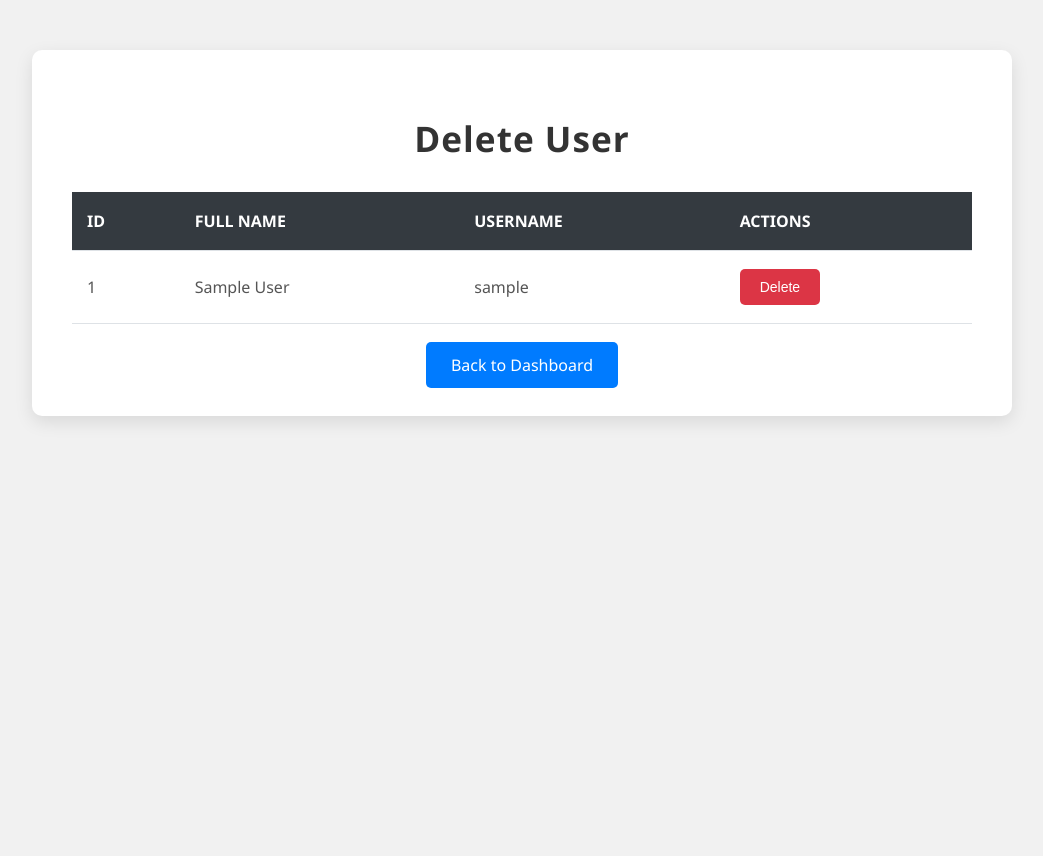
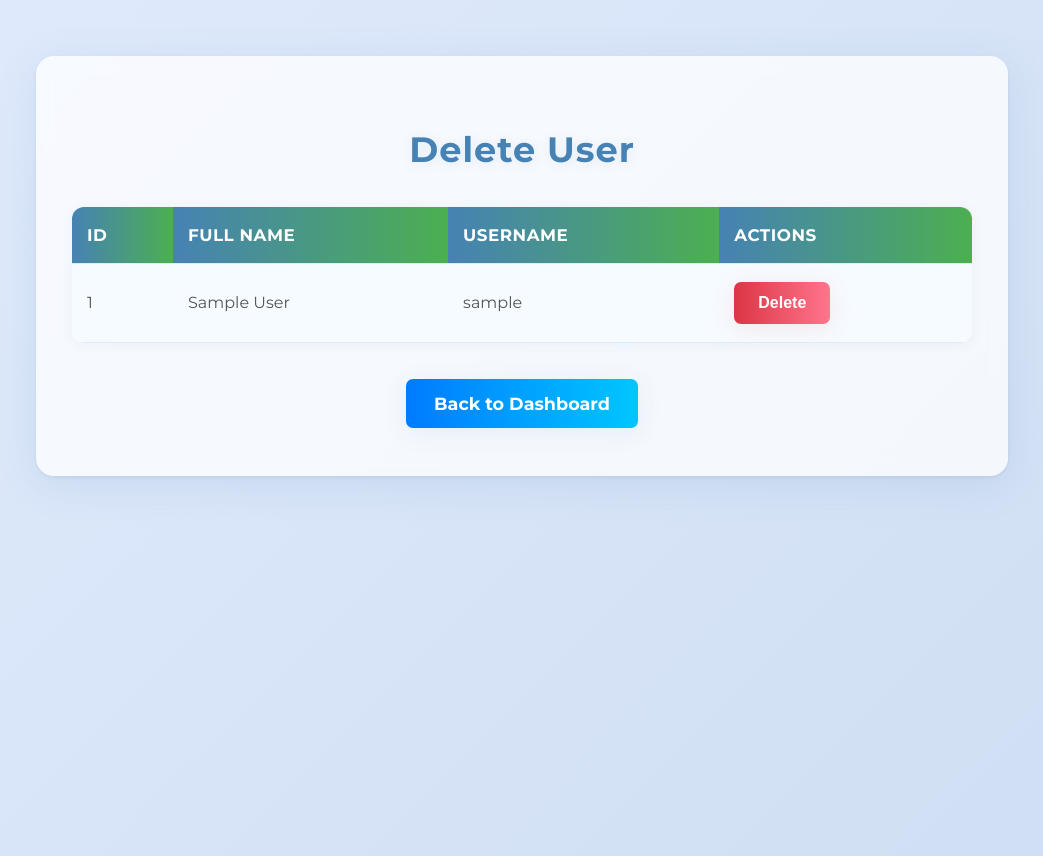
Before and after one commit to vidved123/MyLibrary, a Python web app: template templates/delete_user.html in a window 1280 px wide. Shown: the whole page, without its empty margins (118-1161 px from the left). Before the commit the page ends 422 px from the top, so only its background shows below. Run offline with Jinja, Linux system fonts and the light colour scheme; the template is opened without the code that fills it: most values are stand-ins (such as "Sample title", 1, 10 or a date in 2020).

Commit message:
Update DeleteUser.css

```diff
--- a/static/css/DeleteUser.css
+++ b/static/css/DeleteUser.css
@@ -1,135 +1,195 @@
+@import url('https://fonts.googleapis.com/css2?family=Montserrat:wght@400;700&display=swap');
+
 body {
-    font-family: 'Segoe UI', Tahoma, Geneva, Verdana, sans-serif;
-    background-color: #f1f1f1;
+    font-family: 'Montserrat', 'Segoe UI', Tahoma, Geneva, Verdana, sans-serif;
+    background: linear-gradient(135deg, #e0eafc 0%, #cfdef3 100%);
     margin: 0;
     padding: 0;
+    min-height: 100vh;
+    animation: fadeInBody 1s ease;
+}
+
+@keyframes fadeInBody {
+    from { opacity: 0; }
+    to { opacity: 1; }
 }
 
 .container {
     width: 90%;
     max-width: 900px;
-    margin: 50px auto;
-    background-color: #fff;
-    padding: 40px;
-    box-shadow: 0 6px 18px rgba(0, 0, 0, 0.1);
-    border-radius: 10px;
+    margin: 56px auto;
+    background: rgba(255, 255, 255, 0.75);
+    padding: 48px 36px;
+    box-shadow: 0 8px 40px rgba(70, 130, 180, 0.13), 0 1.5px 4px rgba(0,0,0,0.07);
+    border-radius: 18px;
     text-align: center;
+    backdrop-filter: blur(8px);
+    animation: fadeInUp 1s 0.2s both;
+}
+
+@keyframes fadeInUp {
+    from { opacity: 0; transform: translateY(40px); }
+    to { opacity: 1; transform: translateY(0); }
 }
 
 h1 {
-    color: #333;
+    color: #4682b4;
     font-size: 2.2em;
-    margin-bottom: 20px;
+    margin-bottom: 28px;
     letter-spacing: 1px;
+    font-weight: 700;
+    text-shadow: 1px 2px 12px rgba(70, 130, 180, 0.10);
+    animation: fadeInDown 1s 0.3s both;
+}
+
+@keyframes fadeInDown {
+    from { opacity: 0; transform: translateY(-30px); }
+    to { opacity: 1; transform: translateY(0); }
 }
 
 .message {
     margin-bottom: 20px;
     padding: 15px;
-    border-radius: 6px;
+    border-radius: 7px;
     font-size: 16px;
+    font-weight: 600;
+    letter-spacing: 0.5px;
+    animation: fadeIn 0.7s 0.7s both;
     transition: all 0.3s ease;
+}
+
+@keyframes fadeIn {
+    from { opacity: 0; }
+    to { opacity: 1; }
 }
 
 .success {
     background-color: #d1e7dd;
     color: #0f5132;
-    border: 1px solid #badbcc;
+    border: 1.5px solid #badbcc;
 }
 
 .danger {
     background-color: #f8d7da;
     color: #842029;
-    border: 1px solid #f5c2c7;
+    border: 1.5px solid #f5c2c7;
 }
 
 table {
     width: 100%;
     border-collapse: collapse;
-    margin: 30px 0;
+    margin: 36px 0;
+    background: rgba(255,255,255,0.85);
+    border-radius: 12px;
+    overflow: hidden;
+    box-shadow: 0 2px 12px rgba(70, 130, 180, 0.07);
+    animation: fadeIn 1s 0.5s both;
 }
 
 th, td {
     padding: 18px 15px;
     text-align: left;
-    border-bottom: 1px solid #dee2e6;
+    border-bottom: 1px solid #e0eafc;
 }
 
 th {
-    background-color: #343a40;
+    background: linear-gradient(90deg, #4682b4 0%, #4CAF50 100%);
     color: white;
     text-transform: uppercase;
+    font-weight: 700;
+    letter-spacing: 0.5px;
+    font-size: 1.05em;
 }
 
 td {
     font-size: 16px;
     color: #555;
+    background: rgba(240, 248, 255, 0.6);
 }
 
-tr:nth-child(even) {
-    background-color: #f9f9f9;
+tr:nth-child(even) td {
+    background: #f9f9f9;
 }
 
-tr:hover {
-    background-color: #f1f3f5;
-    transition: background-color 0.3s ease;
+tr:hover td {
+    background: #e0eafc;
+    transition: background 0.3s;
 }
 
 .delete-button {
-    background-color: #dc3545;
+    background: linear-gradient(90deg, #dc3545 0%, #ff758c 100%);
     color: white;
     border: none;
-    padding: 10px 20px;
-    border-radius: 5px;
-    font-size: 14px;
+    padding: 12px 24px;
+    border-radius: 7px;
+    font-size: 1em;
+    font-weight: 600;
     cursor: pointer;
-    transition: background-color 0.3s ease;
+    box-shadow: 0 4px 24px rgba(220, 53, 69, 0.10);
+    transition: background 0.3s, transform 0.3s, box-shadow 0.3s;
+    outline: none;
 }
 
 .delete-button:hover {
-    background-color: #c82333;
+    background: linear-gradient(90deg, #c82333 0%, #ff758c 100%);
+    transform: translateY(-2px) scale(1.03);
+    box-shadow: 0 8px 32px rgba(220, 53, 69, 0.18);
 }
 
 .back-button {
-    margin-top: 30px;
+    margin-top: 36px;
 }
 
 .back-button a {
     text-decoration: none;
     color: white;
-    background-color: #007bff;
-    padding: 12px 25px;
-    border-radius: 5px;
-    font-size: 16px;
-    transition: background-color 0.3s ease;
+    background: linear-gradient(90deg, #007bff 0%, #00c6ff 100%);
+    padding: 14px 28px;
+    border-radius: 7px;
+    font-size: 1.1em;
+    font-weight: 600;
+    box-shadow: 0 4px 24px rgba(70, 130, 180, 0.10);
+    transition: background 0.3s, transform 0.3s, box-shadow 0.3s;
+    display: inline-block;
 }
 
 .back-button a:hover {
-    background-color: #0056b3;
+    background: linear-gradient(90deg, #0056b3 0%, #00c6ff 100%);
+    transform: translateY(-2px) scale(1.03);
+    box-shadow: 0 8px 32px rgba(70, 130, 180, 0.18);
+}
+
+::-webkit-scrollbar {
+    width: 10px;
+    background: #e0eafc;
+}
+::-webkit-scrollbar-thumb {
+    background: #b0c4de;
+    border-radius: 8px;
 }
 
 @media (max-width: 768px) {
     .container {
         width: 95%;
-        padding: 25px;
+        padding: 25px 6px;
     }
 
     h1 {
-        font-size: 1.8em;
+        font-size: 1.5em;
     }
 
     table, th, td {
         font-size: 14px;
-        padding: 12px 10px;
+        padding: 10px 6px;
     }
 
     .delete-button {
         padding: 8px 15px;
-        font-size: 12px;
+        font-size: 0.95em;
     }
 
     .back-button a {
-        padding: 10px 20px;
-        font-size: 14px;
+        padding: 10px 12px;
+        font-size: 1em;
     }
 }
```
